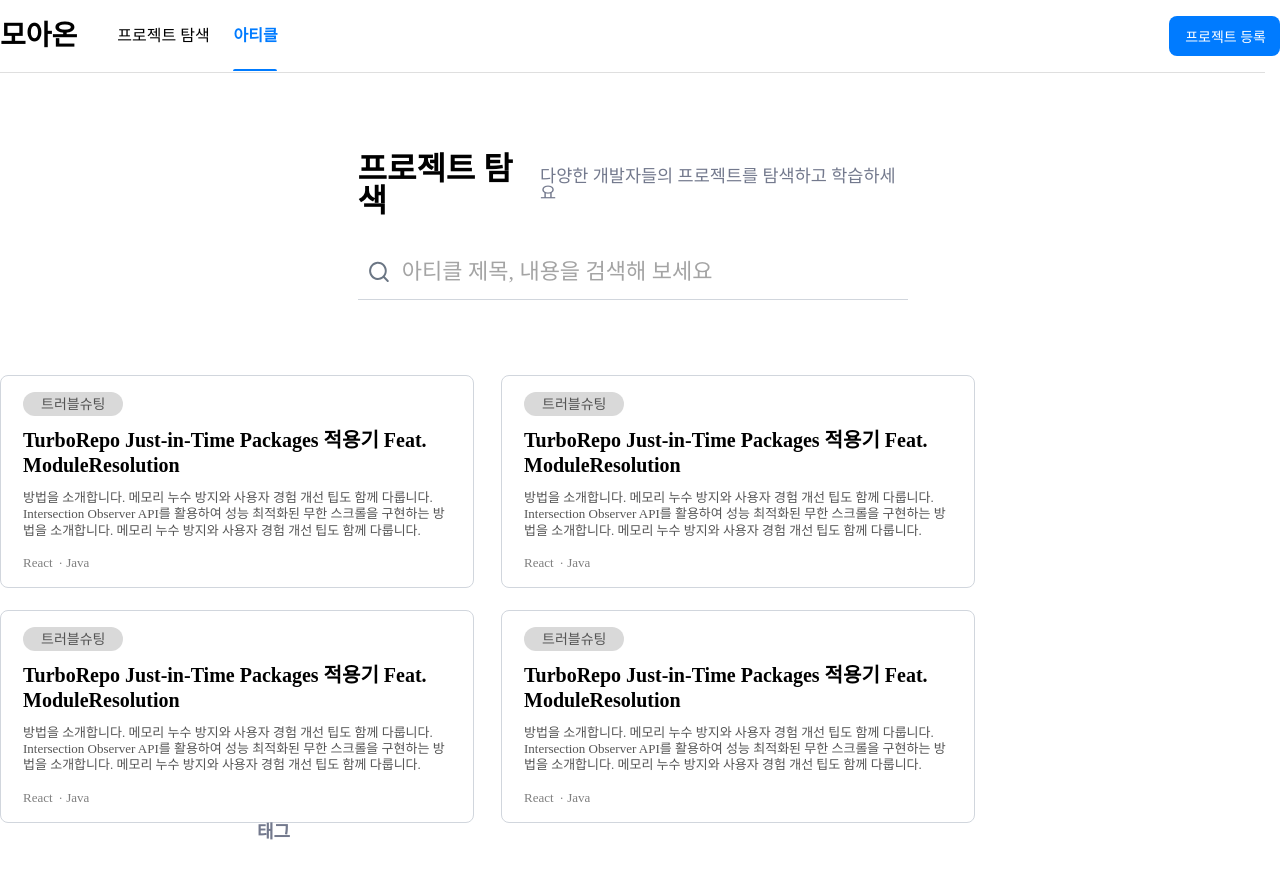
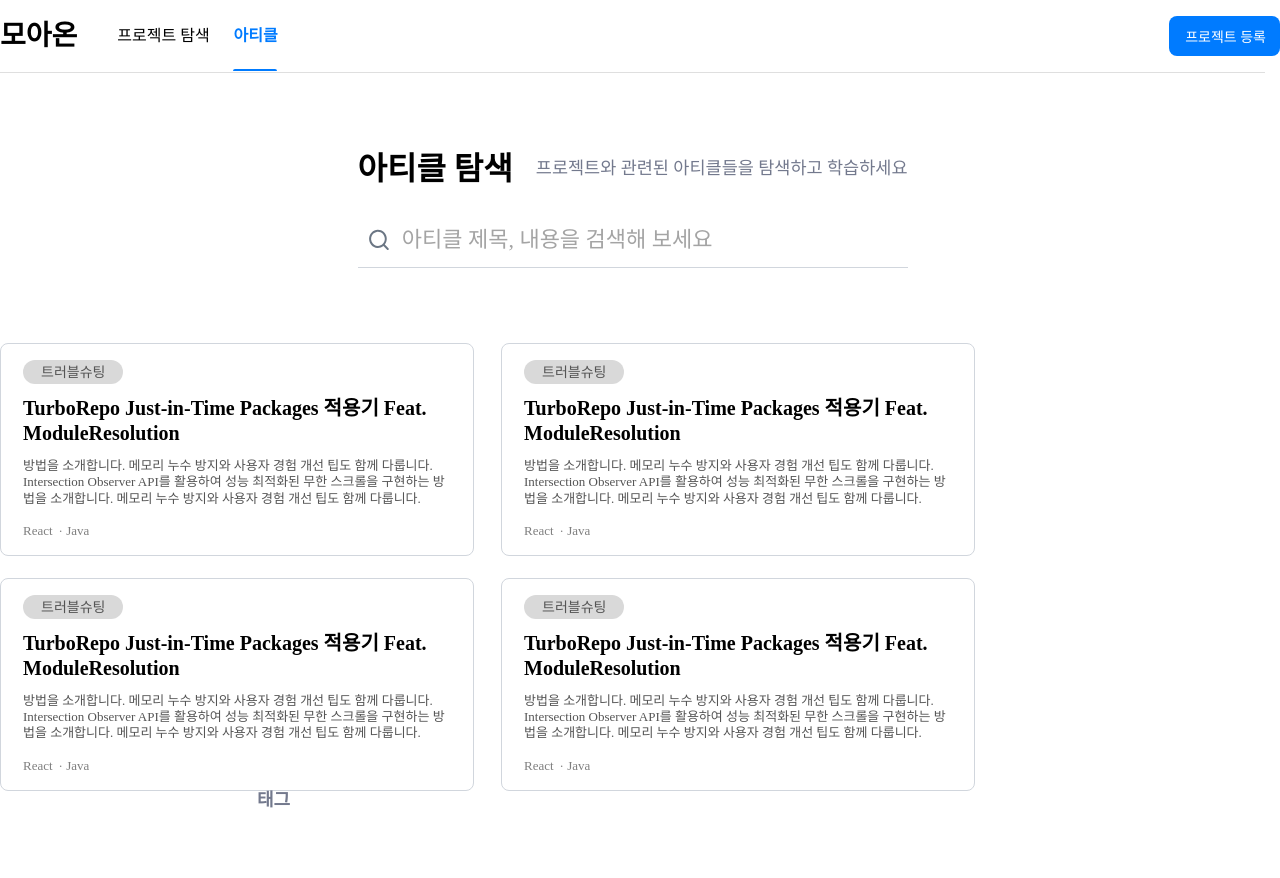
Before and after one commit to woowacourse-teams/2025-moaon, a React app in the folder frontend/: page /article in a window 1280 px wide. Shown: the top 878 px of the page. Built offline with nearby package versions, Linux system fonts and the light colour scheme; no server answers; a web font is replaced by a local one.

Commit message:
refactor: 아티클 헤더 텍스트 수정

```diff
--- a/frontend/src/pages/article/ArticlePage.tsx
+++ b/frontend/src/pages/article/ArticlePage.tsx
@@ -8,9 +8,9 @@ function ArticlePage() {
     <S.Main>
       <S.MainBox>
         <S.TitleBox>
-          <S.MainTitle>프로젝트 탐색</S.MainTitle>
+          <S.MainTitle>아티클 탐색</S.MainTitle>
           <S.MainDescription>
-            다양한 개발자들의 프로젝트를 탐색하고 학습하세요
+            프로젝트와 관련된 아티클들을 탐색하고 학습하세요
           </S.MainDescription>
         </S.TitleBox>
         <ArticleSearchBar />
```
